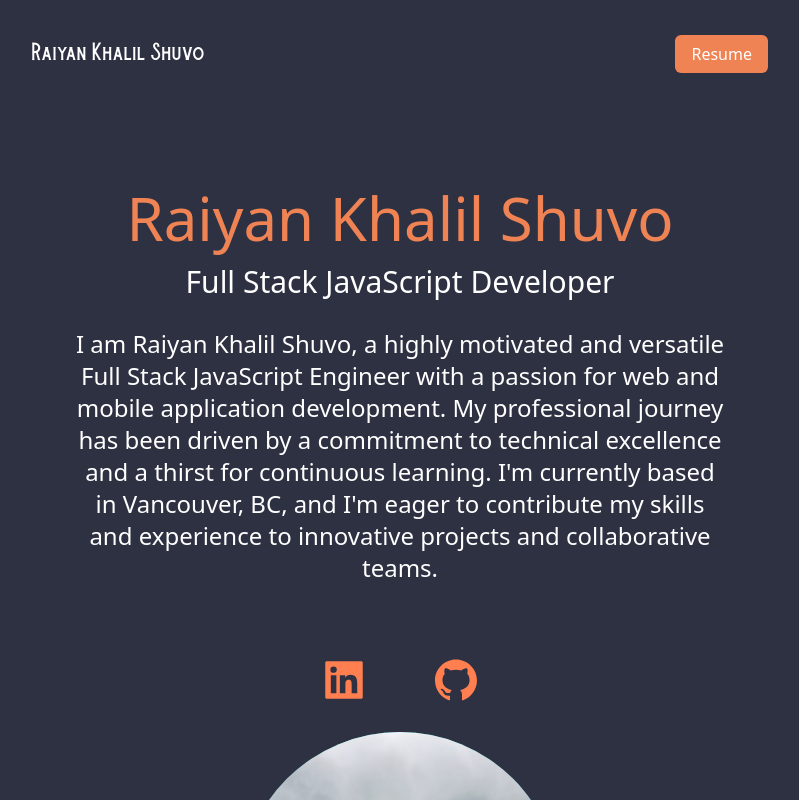
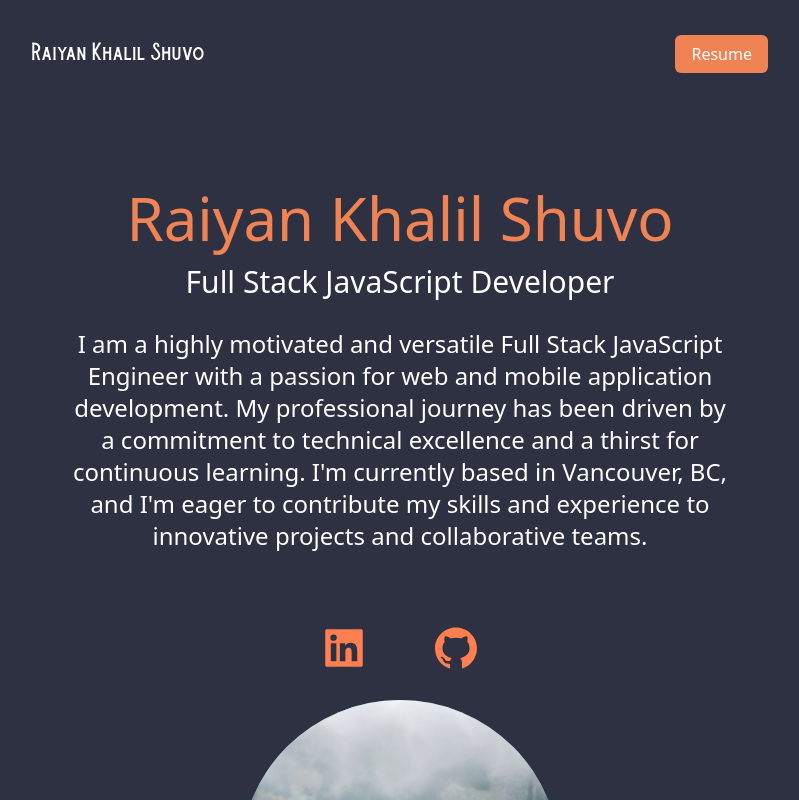
Before and after one commit to RaiyanKhalil/portfolio-nextjs-tailwind, a Next.js app: page / in a window 1280 px wide. Shown: the top 800 px of the page, without its empty margins (240-1039 px from the left). Built offline with nearby package versions, Linux system fonts and the light colour scheme.

Commit message:
minor fix intro

```diff
--- a/pages/index.js
+++ b/pages/index.js
@@ -32,7 +32,7 @@ export default function Home() {
             <h2 className='text-4xl py-2 text-myCoral font-medium md:text-6xl'>Raiyan Khalil Shuvo</h2>
             <h3 className='text-3xl py-2 md:text-3xl'>Full Stack JavaScript Developer</h3>
             {/* <p className='text-2xl py-5 leading-8 text-white mx-w-xl'>Postgradute and Full-Stack JavaScript Engineer with over two years of professional development experience.</p>       */}
-            <p className='text-2xl py-5 leading-8 text-white mx-w-xl'>I am Raiyan Khalil Shuvo, a highly motivated and versatile Full Stack JavaScript Engineer with a passion for web and mobile application development. My professional journey has been driven by a commitment to technical excellence and a thirst for continuous learning. I'm currently based in Vancouver, BC, and I'm eager to contribute my skills and experience to innovative projects and collaborative teams.</p>
+            <p className='text-2xl py-5 leading-8 text-white mx-w-xl'>I am a highly motivated and versatile Full Stack JavaScript Engineer with a passion for web and mobile application development. My professional journey has been driven by a commitment to technical excellence and a thirst for continuous learning. I'm currently based in Vancouver, BC, and I'm eager to contribute my skills and experience to innovative projects and collaborative teams.</p>
 
           </div>
           <div className='text-5xl flex justify-center gap-16 py-3 text-gray-600 md:text-5xl'>
```
